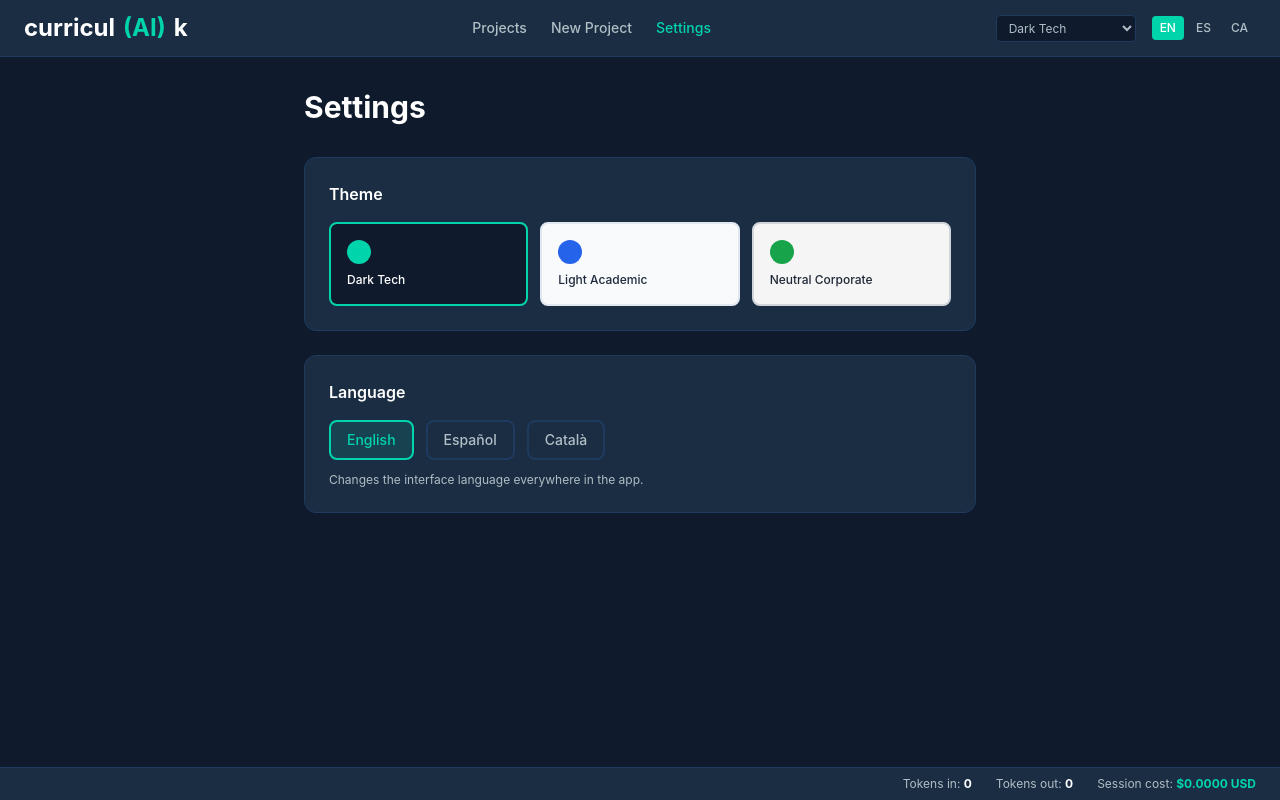
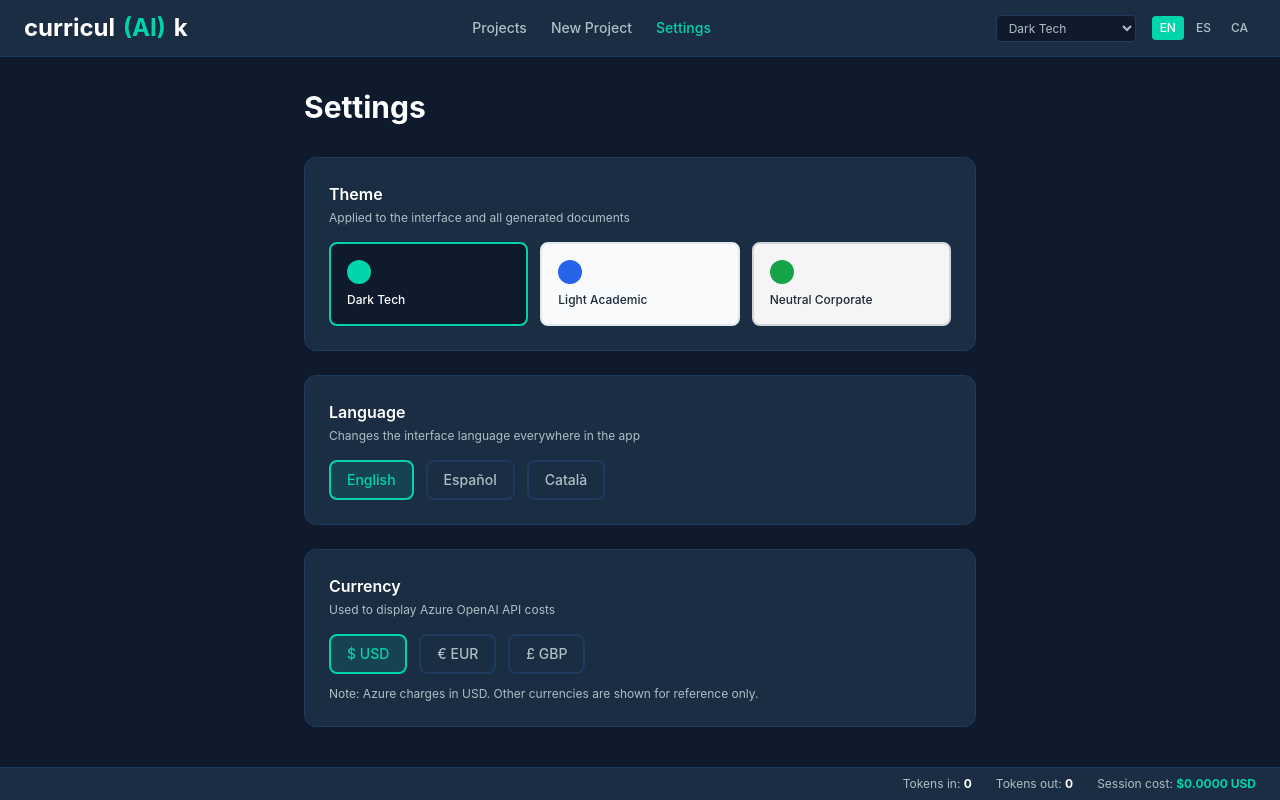
Before and after one commit to sergiogrubio/curriculaik-frontend, a React (Vite) app: page /settings in a window 1280 px wide. Built offline with nearby package versions, Linux system fonts and the light colour scheme.

Commit message:
feat: remove mock data, add currency selector (USD/EUR/GBP)

```diff
--- a/src/components/layout/CostBar.jsx
+++ b/src/components/layout/CostBar.jsx
@@ -4,10 +4,9 @@ import { useState, useEffect } from 'react'
 
 export default function CostBar() {
   const { t } = useTranslation()
-  const { theme } = useTheme()
+  const { theme, currency } = useTheme()
   const [cost, setCost] = useState({ session: 0.00, tokens_in: 0, tokens_out: 0 })
 
-  // Will be replaced with real API data later
   useEffect(() => {
     const stored = localStorage.getItem('session_cost')
     if (stored) setCost(JSON.parse(stored))
@@ -25,7 +24,9 @@ export default function CostBar() {
         {t('cost.tokens_out')}: <strong style={{ color: theme.text }}>{cost.tokens_out.toLocaleString()}</strong>
       </span>
       <span style={{ color: theme.textSecondary }}>
-        {t('cost.session')}: <strong style={{ color: theme.primary }}>${cost.session.toFixed(4)} {t('cost.usd')}</strong>
+        {t('cost.session')}: <strong style={{ color: theme.primary }}>
+          {currency.symbol}{cost.session.toFixed(4)} {currency.code}
+        </strong>
       </span>
     </div>
   )
--- a/src/context/ThemeContext.jsx
+++ b/src/context/ThemeContext.jsx
@@ -33,14 +33,24 @@ const themes = {
   },
 }
 
+const currencies = [
+  { code: 'USD', symbol: '$', label: 'US Dollar' },
+  { code: 'EUR', symbol: '€', label: 'Euro' },
+  { code: 'GBP', symbol: '£', label: 'British Pound' },
+]
+
 const ThemeContext = createContext(null)
 
 export function ThemeProvider({ children }) {
   const [themeName, setThemeName] = useState('dark_tech')
+  const [currency, setCurrency] = useState(currencies[0])
   const theme = themes[themeName]
 
   return (
-    <ThemeContext.Provider value={{ theme, themeName, setThemeName, themes }}>
+    <ThemeContext.Provider value={{
+      theme, themeName, setThemeName, themes,
+      currency, setCurrency, currencies
+    }}>
       <div style={{
         '--bg': theme.bg,
         '--surface': theme.surface,
@@ -60,4 +70,4 @@ export function ThemeProvider({ children }) {
 }
 
 export const useTheme = () => useContext(ThemeContext)
-export { themes }
+export { themes, currencies }
--- a/src/pages/SettingsPage.jsx
+++ b/src/pages/SettingsPage.jsx
@@ -3,7 +3,7 @@ import { useTheme } from '../context/ThemeContext.jsx'
 
 export default function SettingsPage() {
   const { t, i18n } = useTranslation()
-  const { theme, themeName, setThemeName, themes } = useTheme()
+  const { theme, themeName, setThemeName, themes, currency, setCurrency, currencies } = useTheme()
 
   return (
     <div className="max-w-2xl mx-auto">
@@ -14,9 +14,12 @@ export default function SettingsPage() {
       {/* Theme selector */}
       <div className="p-6 rounded-xl border mb-6"
            style={{ backgroundColor: theme.surface, borderColor: theme.border }}>
-        <h2 className="font-semibold mb-4" style={{ color: theme.text }}>
+        <h2 className="font-semibold mb-1" style={{ color: theme.text }}>
           {t('theme.title')}
         </h2>
+        <p className="text-xs mb-4" style={{ color: theme.textSecondary }}>
+          Applied to the interface and all generated documents
+        </p>
         <div className="grid grid-cols-3 gap-3">
           {Object.entries(themes).map(([key, th]) => (
             <button
@@ -37,11 +40,14 @@ export default function SettingsPage() {
       </div>
 
       {/* Language */}
-      <div className="p-6 rounded-xl border"
+      <div className="p-6 rounded-xl border mb-6"
            style={{ backgroundColor: theme.surface, borderColor: theme.border }}>
-        <h2 className="font-semibold mb-4" style={{ color: theme.text }}>
+        <h2 className="font-semibold mb-1" style={{ color: theme.text }}>
           Language
         </h2>
+        <p className="text-xs mb-4" style={{ color: theme.textSecondary }}>
+          Changes the interface language everywhere in the app
+        </p>
         <div className="flex gap-3">
           {[['en','English'],['es','Español'],['ca','Català']].map(([code, label]) => (
             <button
@@ -58,8 +64,35 @@ export default function SettingsPage() {
             </button>
           ))}
         </div>
+      </div>
+
+      {/* Currency */}
+      <div className="p-6 rounded-xl border"
+           style={{ backgroundColor: theme.surface, borderColor: theme.border }}>
+        <h2 className="font-semibold mb-1" style={{ color: theme.text }}>
+          Currency
+        </h2>
+        <p className="text-xs mb-4" style={{ color: theme.textSecondary }}>
+          Used to display Azure OpenAI API costs
+        </p>
+        <div className="flex gap-3">
+          {currencies.map(c => (
+            <button
+              key={c.code}
+              onClick={() => setCurrency(c)}
+              className="px-4 py-2 rounded-lg text-sm font-medium border-2 transition-all"
+              style={{
+                borderColor: currency.code === c.code ? theme.primary : theme.border,
+                backgroundColor: currency.code === c.code ? `${theme.primary}22` : 'transparent',
+                color: currency.code === c.code ? theme.primary : theme.textSecondary,
+              }}
+            >
+              {c.symbol} {c.code}
+            </button>
+          ))}
+        </div>
         <p className="text-xs mt-3" style={{ color: theme.textSecondary }}>
-          Changes the interface language everywhere in the app.
+          Note: Azure charges in USD. Other currencies are shown for reference only.
         </p>
       </div>
     </div>
```
